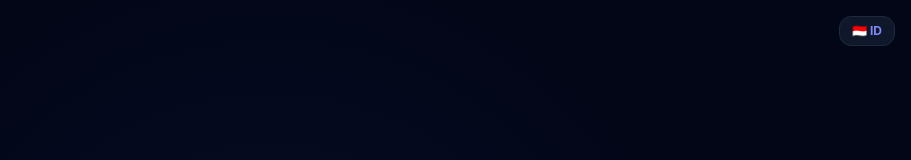
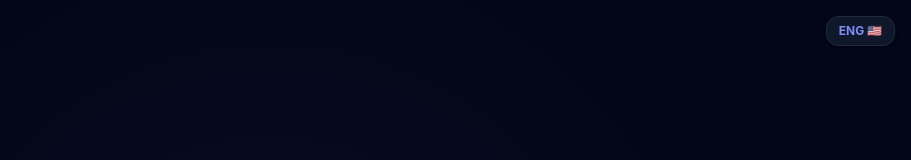
Before and after one commit to riohutagalung/Bot-Remote, a React (Vite) app: page / in a window 1280 px wide. Shown: the top 160 px of the page, without its empty margins (369-1280 px from the left). Built offline with nearby package versions, Linux system fonts and the light colour scheme; the HTML template or start-up script is replaced by a standard one.

Commit message:
fix app.jsx logo

```diff
--- a/src/App.jsx
+++ b/src/App.jsx
@@ -482,12 +482,12 @@ export default function App() {
     return (
       <div className="min-h-screen bg-slate-950 flex items-center justify-center p-4 relative overflow-hidden">
         <div className="absolute top-4 right-4 z-50">
-          {/* Tombol Bendera Minimalis Sesuai Permintaan */}
+          {/* Tombol Bendera Minimalis di Halaman Login */}
 <button
   onClick={() => setBahasa(bahasa === 'ID' ? 'EN' : 'ID')}
-            className="flex items-center gap-2 px-3 py-1.5 bg-slate-900 border border-slate-800 rounded-xl text-xs text-indigo-400 font-bold hover:bg-slate-800 transition"
+  className="flex items-center gap-1.5 px-3 py-1.5 bg-slate-900 border border-slate-800 rounded-xl text-xs text-indigo-400 font-bold hover:bg-slate-800 transition shadow-md"
 >
-            {bahasa === 'ID' ? '🇺🇸 ENG' : '🇮🇩 ID'}
+  {bahasa === 'ID' ? 'ID 🇮🇩' : 'ENG 🇺🇸'}
 </button>
         </div>
         <div className="absolute inset-0 bg-[radial-gradient(circle_at_center,rgba(99,102,241,0.08),transparent_60%)]" />
@@ -534,12 +534,12 @@ export default function App() {
         </div>
 
         <div className="flex items-center gap-3 flex-wrap justify-end">
-          {/* Tombol Bendera Minimalis */}
+          {/* Tombol Bendera Minimalis di Header Dashboard */}
 <button
   onClick={() => setBahasa(bahasa === 'ID' ? 'EN' : 'ID')}
-            className="flex items-center gap-2 px-3 py-1.5 bg-slate-800 hover:bg-slate-700 border border-slate-700 text-xs font-bold rounded-xl text-indigo-400 transition"
+  className="flex items-center gap-1.5 px-3 py-1.5 bg-slate-800 hover:bg-slate-700 border border-slate-700 text-xs font-bold rounded-xl text-indigo-400 transition shadow-sm"
 >
-            {bahasa === 'ID' ? '🇺🇸 ENG' : '🇮🇩 ID'}
+  {bahasa === 'ID' ? 'ID 🇮🇩' : 'ENG 🇺🇸'}
 </button>
 
           <div className={`flex items-center gap-2 px-3 py-1.5 rounded-xl text-xs font-bold font-mono border ${wsTerhubung ? 'bg-emerald-500/5 border-emerald-500/20 text-emerald-400' : 'bg-rose-500/5 border-rose-500/20 text-rose-400'}`}>
```
Lines whose indentation alone changed are shown as unchanged.
